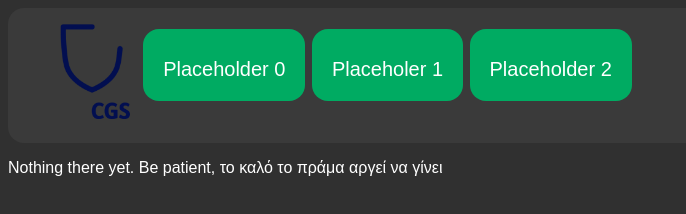
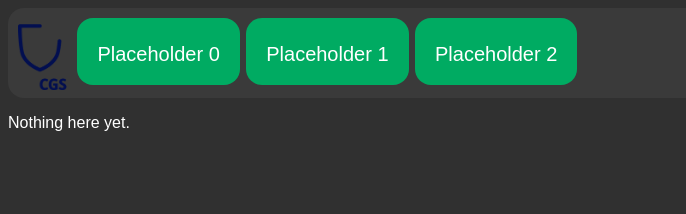
Before and after one commit to Devnol/CyberBullying_Design_2020-21, a plain HTML site: page index.html in a window 1280 px wide. Shown: the whole page, without its empty margins (0-686 px from the left). Drawn offline with Linux system fonts and the light colour scheme.

Commit message:
debloat css
Signed-off-by: Devnol <pgkoutsoumanis@gmail.com>

```diff
--- a/index.html
+++ b/index.html
@@ -9,6 +9,6 @@
 	<!--Add the header and footer as iframes, copy them to the main html file, and self destruct on load-->
 	<!--Epic sauce: https://css-tricks.com/the-simplest-ways-to-handle-html-includes/ -->
 	<iframe src="src/header.html" onload="this.before(this.contentDocument.body.children[0]);this.remove()"></iframe>
-	<p>Nothing there yet. Be patient, το καλό το πράμα αργεί να γίνει</p>
+	<p>Nothing here yet.</p>
 </body>
 </html>
--- a/src/header.html
+++ b/src/header.html
@@ -1,10 +1,10 @@
 <header>
     <nav>
-        <ul>
-            <a href="./" ><img style="vertical-align: middle;" src="src/images/CGS_Logo.png" alt="CGS_Logo" width="7%" ></a>
-            <li><a href="./" class="headerbutton">Placeholder 0</a></li>
-            <li><a href="./" class="headerbutton">Placeholer 1</a></li>
-            <li><a href="./" class="headerbutton">Placeholder 2</a></li>
-        </ul>
+        <div>
+        <a href="./index.html" ><img class="headerimg" src="src/images/CGS_Logo.png" alt="CGS_Logo" ></a>
+        <a href="./index.html" class="headerbutton">Placeholder 0</a>
+        <a href="./index.html" class="headerbutton">Placeholder 1</a>
+        <a href="./index.html" class="headerbutton">Placeholder 2</a>
+    </div>
     </nav>
 </header>
--- a/styles/theme.css
+++ b/styles/theme.css
@@ -39,14 +39,37 @@ body {
     position: relative;
     font-family: sans-serif;
   }
-  a {
-    color: inherit;
-  } /* This allows a HTML redirect to have the same color as the text before the redirect, used in the footer. Neat, ain't it? */
 
-  .divider{
-    width:5px;
-    height:auto;
-    display:inline-block;
+  .headerbutton {
+    background: var(--color-secondary-1-3);
+    color: white;
+    transition-duration: 0.4s;
+    border-radius: 16px;
+    font-size: 20px;
+    height: 32px;
+    min-width: 100px;
+    max-width: 200px;
+    padding-left: 20px;
+    padding-right: 20px;
+    padding-top: 25px;
+    padding-bottom: 10px;
+    text-align: center;
+    text-decoration: none;
+    display: inline-block;
+    margin: 2px 1px;
+    cursor: pointer;
+    transition: all 0.5s;
+  }
+
+  .headerbutton:hover {
+    background-color: var(--color-secondary-1-0);
+    padding-right: 25px;
+    padding-left: 25px;
+  }
+
+  .headerimg {
+    width: 60px;
+    vertical-align: middle;
   }
 
   footer {
@@ -59,72 +82,6 @@ body {
     background: var(--color-secondary-2-4);
   }
 
-
-  .center {
-    text-align: center;
-    /* border: 3px solid green; */
-  }
-
-  header nav ul {
-    margin-top: 0.5em;
-  }
-
-  header nav ul li {
-    display: inline;
-    margin: 0;
-  }
-
-  header nav ul li:after a {
-    content: '\00bb';
-    position: absolute;
-    opacity: 0;
-    top: 0;
-    right: -20px;
-    transition: 0.5s;
-  }
-  header nav ul li:hover a {
-    padding-right: 25px;
-    padding-left: 25px;
-  }
-
-  header nav ul li:after a:hover {
-    padding-right: 25px;
-    padding-left: 25px;
-  }
-
-  .button {
-    border: none;
-    color: #00b3b3;
-    padding: 24px 34px;
-    text-align: center;
-    text-decoration: none;
-    display: inline-block;
-    font-size: 20px;
-    margin: 4px 2px;
-    transition-duration: 0.4s;
-    cursor: pointer;
-  }
-    .headerbutton:hover {
-      background-color: var(--color-secondary-1-0); /* light-green like color ig */
-    }
-
-    .headerbutton {
-      background: var(--color-secondary-1-3); /*teal*/
-      color: white;
-      border: 2px rgb(35, 35, 35);
-      transition-duration: 0.4s;
-      border-radius: 16px;
-      font-size: 20px;
-      height: 32px;
-      min-width: 100px;
-      max-width: 200px;
-      color: white;
-      padding: 20px;
-      text-align: center;
-      text-decoration: none;
-      display: inline-block;
-      margin: 2px 1px;
-      cursor: pointer;
-      transition: all 0.5s;
-      line-height: 2;
-    }
+  a {
+    color: inherit;
+  }  /*This allows a HTML redirect to have the same color as the text before the redirect, used in the footer. Neat, innit? */
```
Lines whose indentation alone changed are shown as unchanged.
